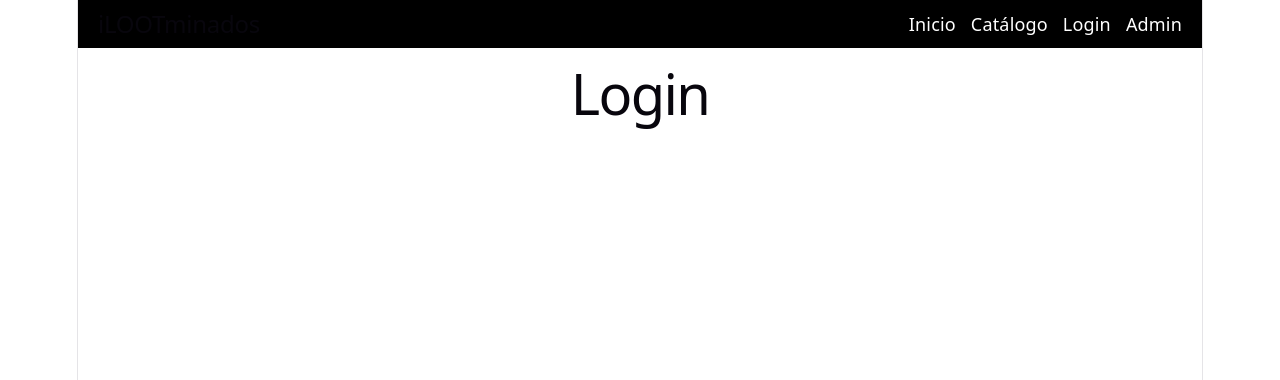
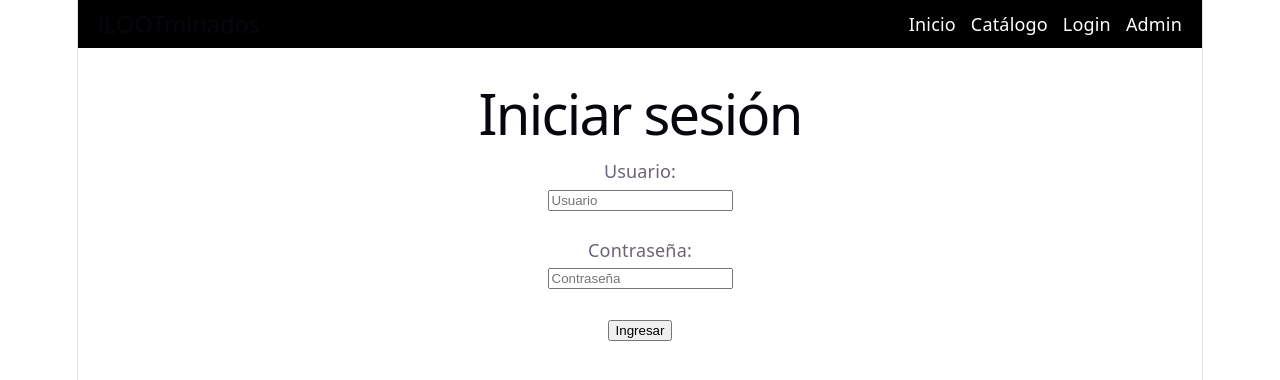
Before and after one commit to MaxiPineyrua/ilootminados, a React (Vite) app: page /login in a window 1280 px wide. Shown: the top 380 px of the page. Built offline with nearby package versions, Linux system fonts and the light colour scheme.

Commit message:
Trabajando sobre el login y las sesiones de usuari o y admin

```diff
--- a/src/context/UserContext.jsx
+++ b/src/context/UserContext.jsx
@@ -0,0 +1,30 @@
+import { createContext, useState } from "react";
+
+//Creo el contexto.
+export const UserContext = createContext();
+
+//Creo el proveedor del contexto.
+export function UserProvider({ children }) {
+  const [user, setUser] = useState(null);
+
+  //Login simulado.
+  const login = (username, password) => {
+    if (username === "admin" && password === "1234") {
+      setUser({ name: "admin", role: "admin" });
+    } else if (username === "usuario" && password === "1234") {
+      setUser({ name: "usuario", role: "usuario" });
+    } else {
+      setUser(null);
+      alert("Usuario o contraseña incorrectos.");
+    }
+  };
+  //Logout simulado.
+  const logout = () => {
+    setUser(null);
+  };
+  return (
+    <UserContext.Provider value={{ user, login, logout }}>
+      {children}
+    </UserContext.Provider>
+  );
+};
--- a/src/main.jsx
+++ b/src/main.jsx
@@ -3,13 +3,16 @@ import ReactDOM from 'react-dom/client';
 import { BrowserRouter } from 'react-router-dom'; //Importo el router
 import App from './App.jsx';
 import './index.css';
+import { UserProvider } from './context/UserContext.jsx';
 
 
 //Renderizo la app con el BrowserRouter
 ReactDOM.createRoot(document.getElementById('root')).render(
   <React.StrictMode>
-    <BrowserRouter>
-      <App />
-    </BrowserRouter>
+    <UserProvider>
+      <BrowserRouter>
+        <App />
+      </BrowserRouter>
+    </UserProvider>
   </React.StrictMode>
 );
--- a/src/pages/Login.jsx
+++ b/src/pages/Login.jsx
@@ -1,6 +1,41 @@
-//Página de inicio de sesión.
+import { useState } from "react";
+import { useContext } from "react";
+import { UserContext } from "../context/UserContext";
+
 function Login() {
-  return <h1>Login</h1>
+  //estado para usuario y contraseña.
+  const [username, setUsername] = useState("");
+  const [password, setPassword] = useState("");
+
+  //Obtengo la función login del context.
+  const { login } = useContext(UserContext);
+
+  return (
+    <div style={{ padding: "20px" }}>
+      <h1>Iniciar sesión</h1>
+      <div>
+        <label>Usuario:</label>
+        <br />
+        <input
+          type="text"
+          placeholder="Usuario"
+          value={username}
+          onChange={(e) => setUsername(e.target.value)} />
+      </div>
+      <br />
+      <div>
+        <label>Contraseña:</label>
+        <br />
+        <input
+          type="password"
+          placeholder="Contraseña"
+          value={password}
+          onChange={(e) => setPassword(e.target.value)} />
+      </div>
+      <br />
+      <button onClick={() => login(username, password)}>Ingresar</button>
+    </div>
+  );
 }
 
 //Exporto la página para usarla en otros archivos.
```
